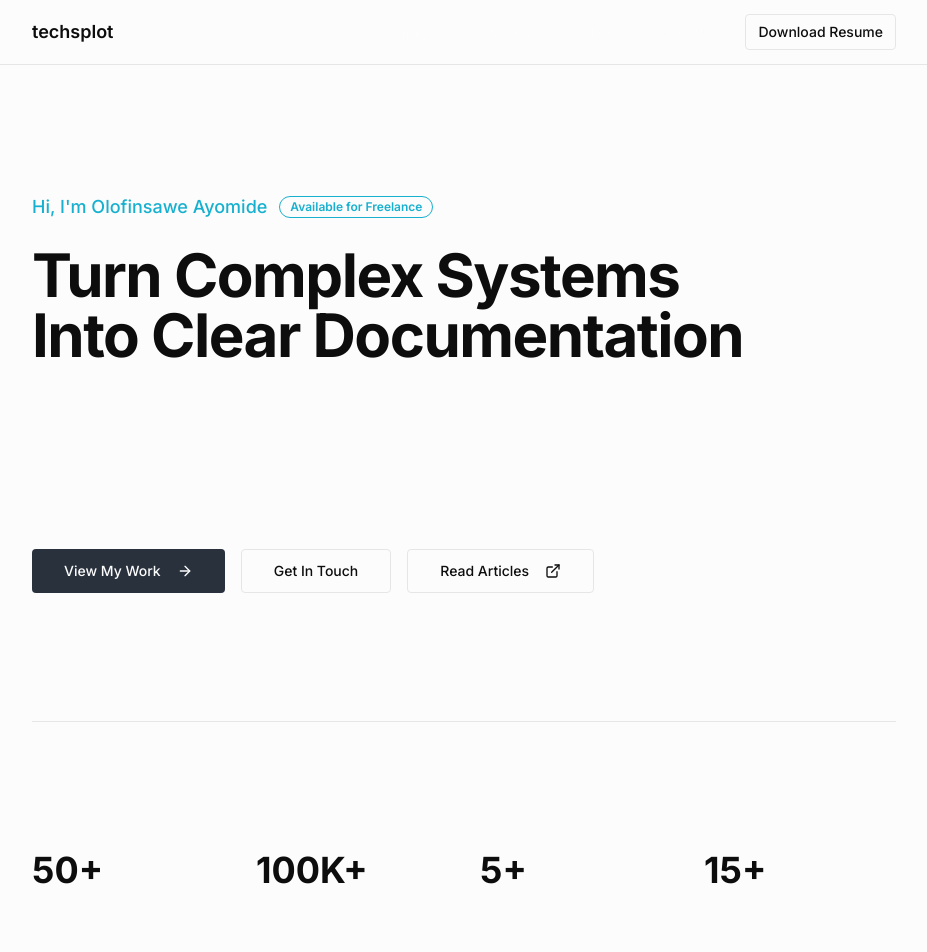
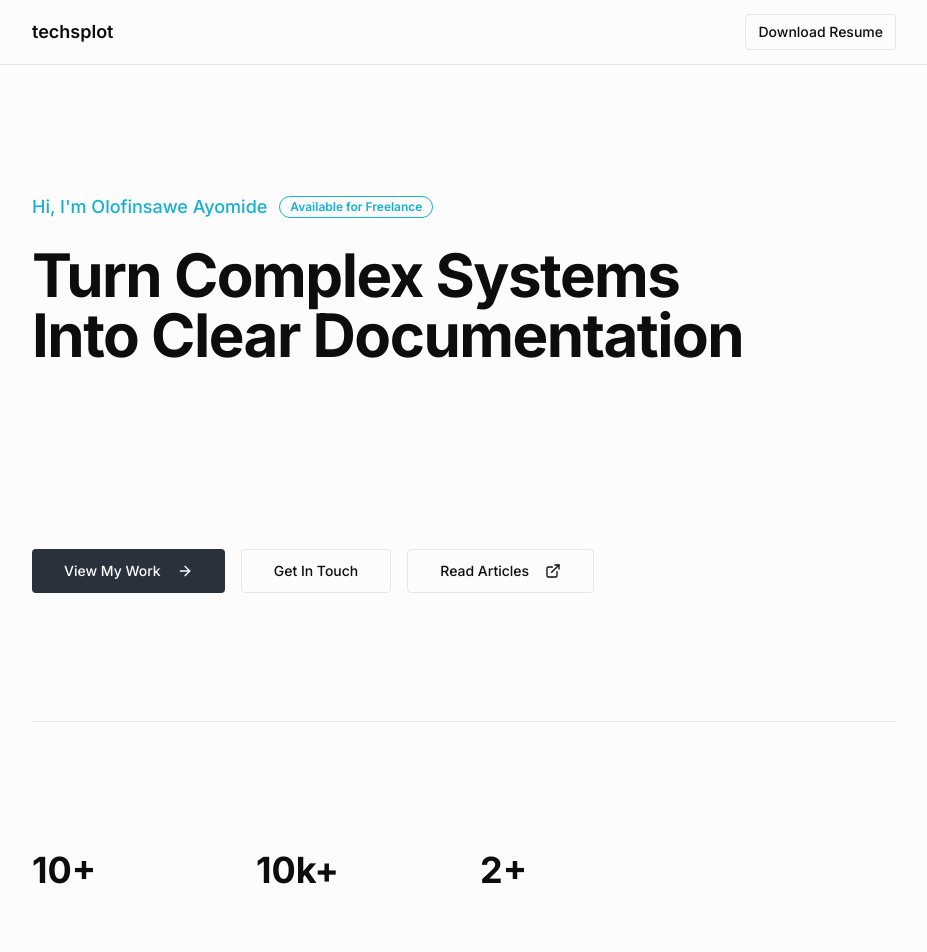
Before and after one commit to techsplot/v0-portfolio, a Next.js app: page / in a window 1280 px wide. Shown: the top 952 px of the page, without its empty margins (176-1103 px from the left). Built offline with nearby package versions, Linux system fonts and the light colour scheme.

Commit message:
Update metrics section with new values

```diff
--- a/app/page.tsx
+++ b/app/page.tsx
@@ -100,20 +100,16 @@ export default function Home() {
         <section className="py-20 md:py-32 space-y-12 border-t border-border">
           <div className="grid grid-cols-2 md:grid-cols-4 gap-8">
             <div className="space-y-2">
-              <p className="text-3xl md:text-4xl font-bold text-foreground">50+</p>
+              <p className="text-3xl md:text-4xl font-bold text-foreground">10+</p>
               <p className="text-sm text-muted-foreground">Published Articles</p>
             </div>
             <div className="space-y-2">
-              <p className="text-3xl md:text-4xl font-bold text-foreground">100K+</p>
+              <p className="text-3xl md:text-4xl font-bold text-foreground">10k+</p>
               <p className="text-sm text-muted-foreground">Readers Reached</p>
             </div>
             <div className="space-y-2">
-              <p className="text-3xl md:text-4xl font-bold text-foreground">5+</p>
+              <p className="text-3xl md:text-4xl font-bold text-foreground">2+</p>
               <p className="text-sm text-muted-foreground">Years Experience</p>
-            </div>
-            <div className="space-y-2">
-              <p className="text-3xl md:text-4xl font-bold text-foreground">15+</p>
-              <p className="text-sm text-muted-foreground">Projects Shipped</p>
             </div>
           </div>
         </section>
```
